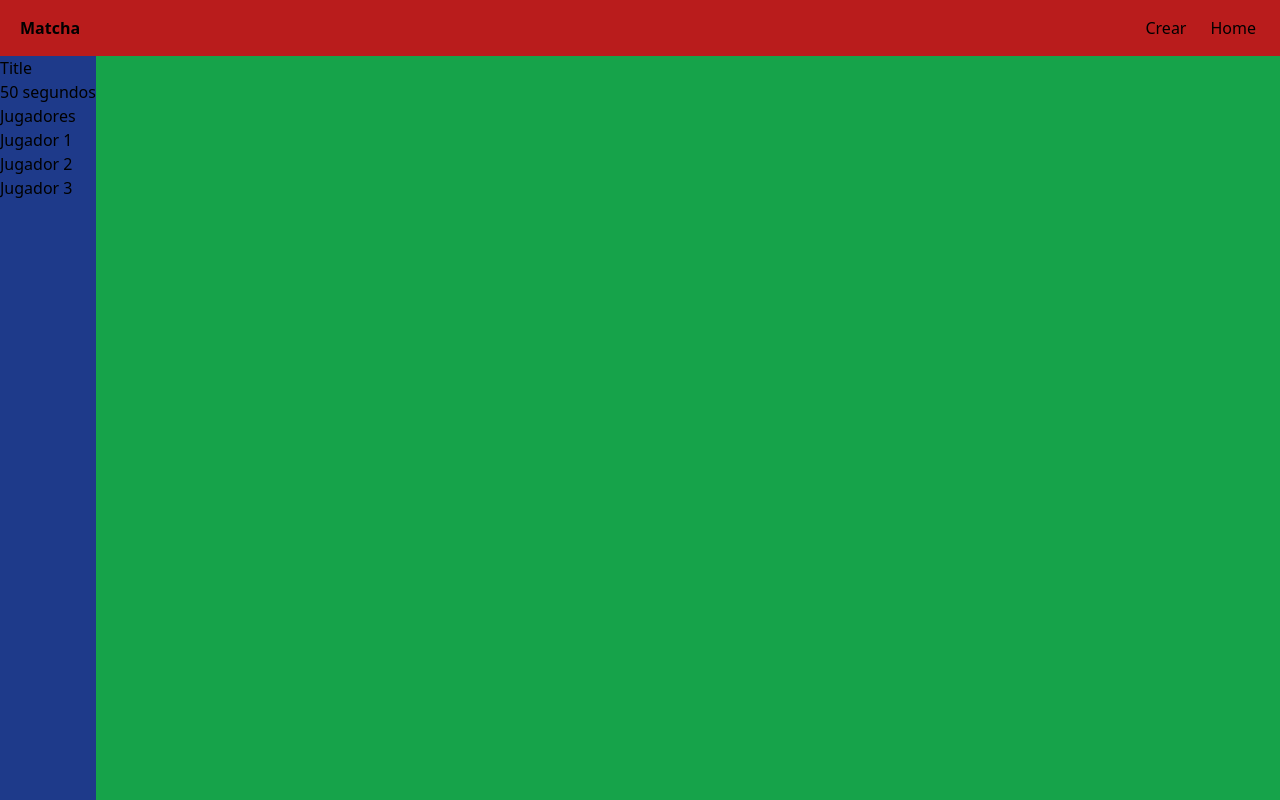
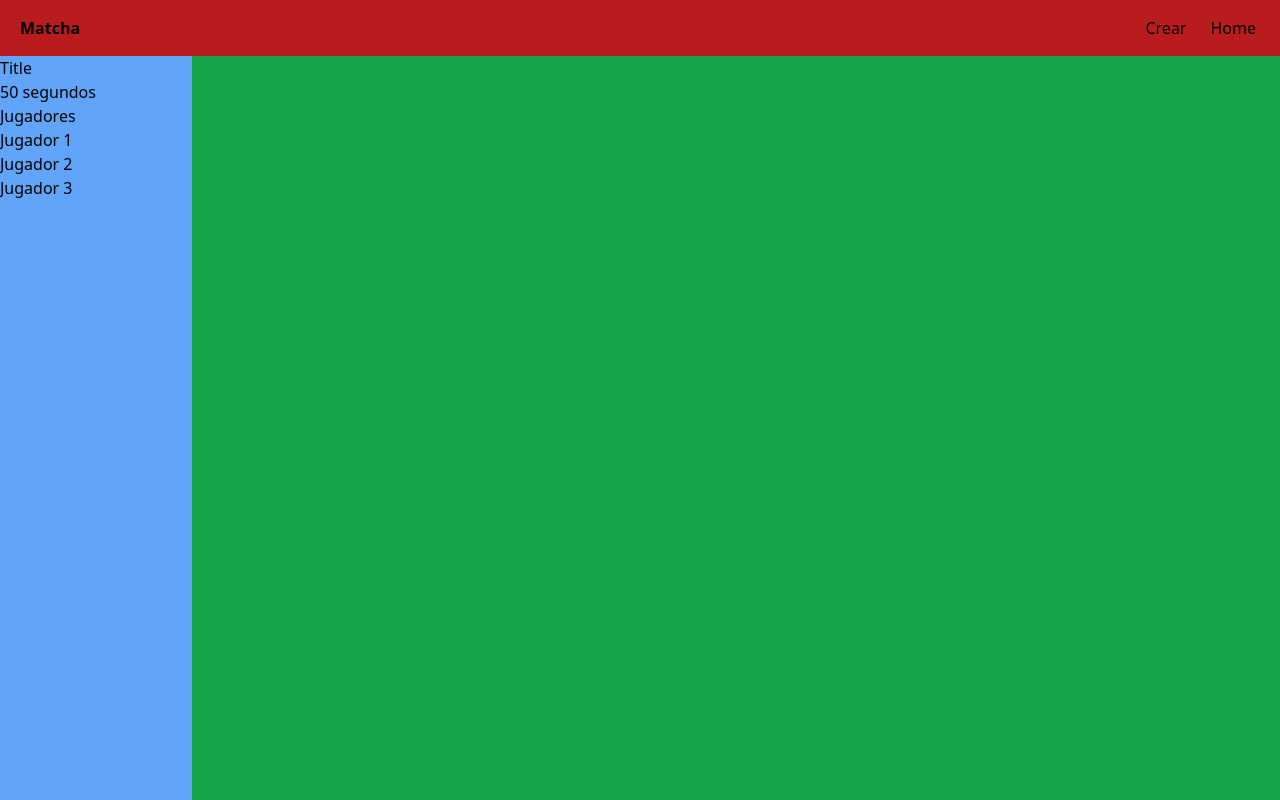
Before and after one commit to LuisArielRetanaHernadez/Memorama, a React (Vite) app: page /game in a window 1280 px wide. Built offline with nearby package versions, Linux system fonts and the light colour scheme.

Commit message:
agregando un div envolvente al titulo, tiempo turcnww

```diff
--- a/src/pages/Game/Game.jsx
+++ b/src/pages/Game/Game.jsx
@@ -2,17 +2,18 @@ const Game = () => {
 
   return (
     <section className="bg-blue-400 min-h-wrapped-menu flex">
-    <div>
-      <div className="bg-blue-900 h-wrapped-menu">
-      <h2>Title</h2>
-      <span>50 segundos</span>
-      <h3>Jugadores</h3>
+    <div className="w-[15%] h-wrapped-menu">
+      <div>
+        <h2>Title</h2>
+        <span>50 segundos</span>
+        <h3>Jugadores</h3>
+      </div>
+
         <ul>
           <li>Jugador 1</li>
           <li>Jugador 2</li>
           <li>Jugador 3</li>
         </ul>
-      </div>
     </div>
     <div className="bg-green-600 flex-grow">
         {/*targets of gamer */}
```
